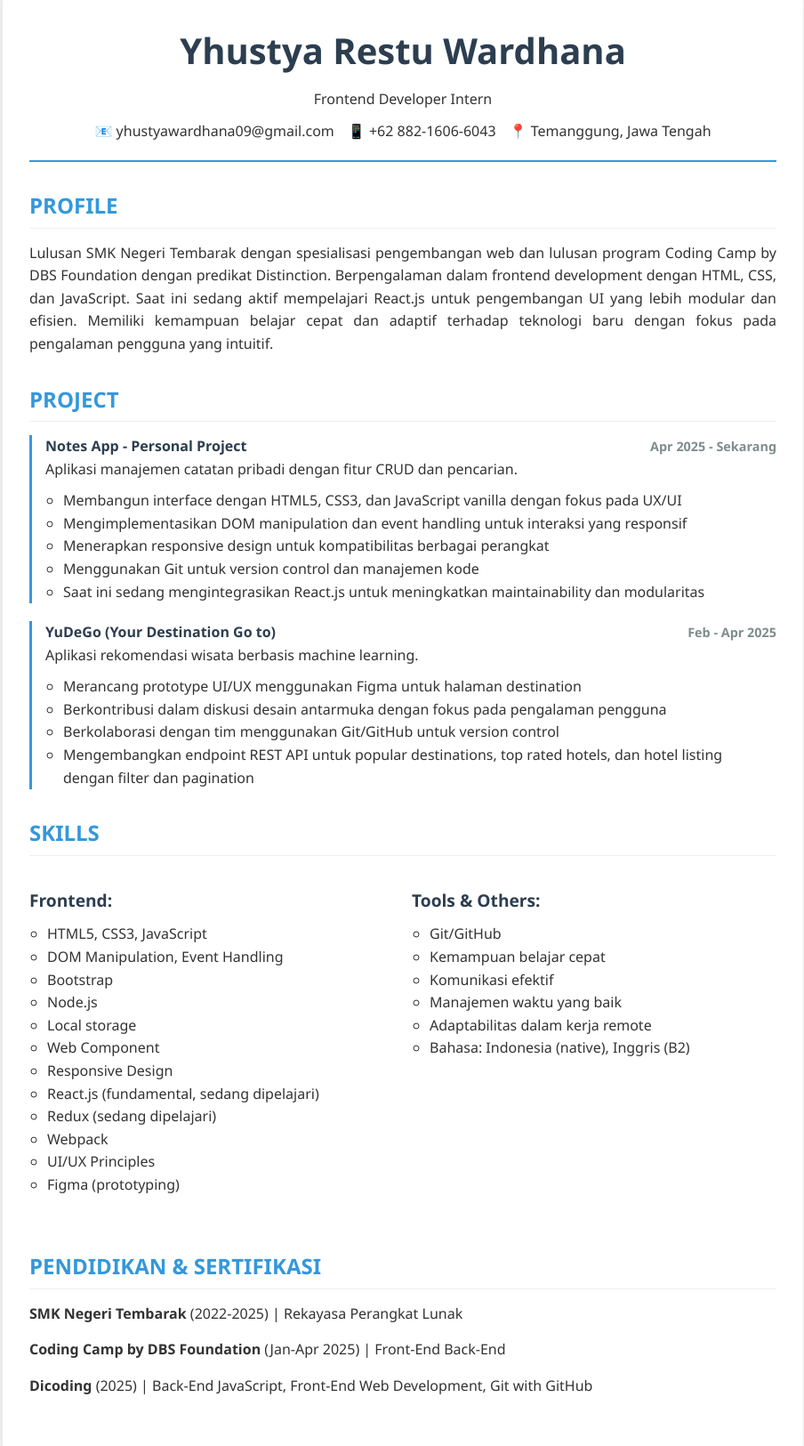
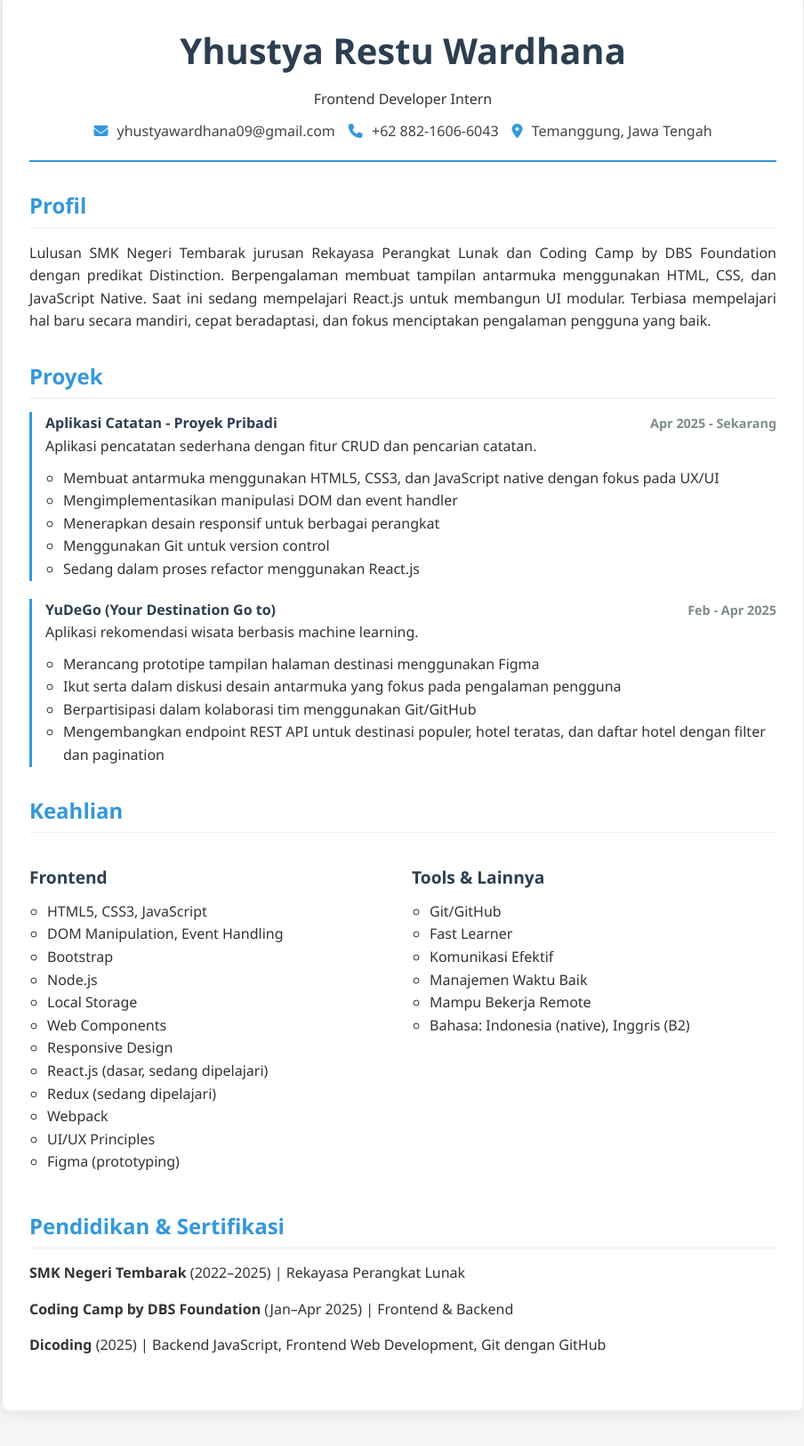
Before and after one commit to wrdhn/My-Resume, a plain HTML site: page index.html in a window 1280 px wide. Shown: the part 45-1670 px from the top of the page at 89% size, without its empty margins (187-1091 px from the left). Drawn offline with Linux system fonts and the light colour scheme.

Commit message:
Update index.html

```diff
--- a/index.html
+++ b/index.html
@@ -1,9 +1,10 @@
 <!DOCTYPE html>
 <html lang="id">
 <head>
-    <meta charset="UTF-8">
-    <meta name="viewport" content="width=device-width, initial-scale=1.0">
-    <title>CV Yhustya Restu Wardhana - Frontend Developer</title>
+  <meta charset="UTF-8" />
+  <meta name="viewport" content="width=device-width, initial-scale=1.0"/>
+  <title>CV - Yhustya Restu Wardhana</title>
+  <link rel="stylesheet" href="https://cdnjs.cloudflare.com/ajax/libs/font-awesome/6.5.0/css/all.min.css" />
   <style>
     * {
       margin: 0;
@@ -54,19 +55,26 @@
       font-size: 1.2rem;
     }
 
-        .contact-info {
+    address {
       display: flex;
       justify-content: center;
       flex-wrap: wrap;
       gap: 15px;
       margin-top: 10px;
+      font-style: normal;
+      color: #444;
     }
 
-        .section {
+    address span i {
+      margin-right: 6px;
+      color: #3498db;
+    }
+
+    section {
       margin-bottom: 30px;
     }
 
-        .project {
+    article.project {
       margin-bottom: 20px;
       padding-left: 15px;
       border-left: 3px solid #3498db;
@@ -97,10 +105,6 @@
       gap: 20px;
     }
 
-        .skills-section {
-            margin-bottom: 20px;
-        }
-
     .profile {
       text-align: justify;
       margin-bottom: 20px;
@@ -123,108 +127,103 @@
   </style>
 </head>
 <body>
-    <div class="container">
+  <main class="container">
     <header>
       <h1>Yhustya Restu Wardhana</h1>
       <p>Frontend Developer Intern</p>
-            <div class="contact-info">
-                <span>📧 yhustyawardhana09@gmail.com</span>
-                <span>📱 +62 882-1606-6043</span>
-                <span>📍 Temanggung, Jawa Tengah</span>
-            </div>
+      <address>
+        <span><i class="fas fa-envelope"></i> yhustyawardhana09@gmail.com</span>
+        <span><i class="fas fa-phone"></i> +62 882-1606-6043</span>
+        <span><i class="fas fa-map-marker-alt"></i> Temanggung, Jawa Tengah</span>
+      </address>
     </header>
 
-        <div class="section">
-            <h2>PROFILE</h2>
+    <section>
+      <h2>Profil</h2>
       <p class="profile">
-                Lulusan SMK Negeri Tembarak dengan spesialisasi pengembangan web dan lulusan program Coding
-                Camp by DBS Foundation dengan predikat Distinction. Berpengalaman dalam frontend
-                development dengan HTML, CSS, dan JavaScript. Saat ini sedang aktif mempelajari React.js untuk
-                pengembangan UI yang lebih modular dan efisien. Memiliki kemampuan belajar cepat dan adaptif
-                terhadap teknologi baru dengan fokus pada pengalaman pengguna yang intuitif.
+        Lulusan SMK Negeri Tembarak jurusan Rekayasa Perangkat Lunak dan Coding Camp by DBS Foundation dengan predikat Distinction. Berpengalaman membuat tampilan antarmuka menggunakan HTML, CSS, dan JavaScript Native. Saat ini sedang mempelajari React.js untuk membangun UI modular. Terbiasa mempelajari hal baru secara mandiri, cepat beradaptasi, dan fokus menciptakan pengalaman pengguna yang baik.
       </p>
-        </div>
+    </section>
 
-        <div class="section">
-            <h2>PROJECT</h2>
+    <section>
+      <h2>Proyek</h2>
 
-            <div class="project">
+      <article class="project">
         <div class="project-title">
-                    <span>Notes App - Personal Project</span>
+          <span>Aplikasi Catatan - Proyek Pribadi</span>
           <span class="project-date">Apr 2025 - Sekarang</span>
         </div>
-                <p>Aplikasi manajemen catatan pribadi dengan fitur CRUD dan pencarian.</p>
+        <p>Aplikasi pencatatan sederhana dengan fitur CRUD dan pencarian catatan.</p>
         <ul>
-                    <li>Membangun interface dengan HTML5, CSS3, dan JavaScript vanilla dengan fokus pada UX/UI</li>
-                    <li>Mengimplementasikan DOM manipulation dan event handling untuk interaksi yang responsif</li>
-                    <li>Menerapkan responsive design untuk kompatibilitas berbagai perangkat</li>
-                    <li>Menggunakan Git untuk version control dan manajemen kode</li>
-                    <li>Saat ini sedang mengintegrasikan React.js untuk meningkatkan maintainability dan modularitas</li>
+          <li>Membuat antarmuka menggunakan HTML5, CSS3, dan JavaScript native dengan fokus pada UX/UI</li>
+          <li>Mengimplementasikan manipulasi DOM dan event handler</li>
+          <li>Menerapkan desain responsif untuk berbagai perangkat</li>
+          <li>Menggunakan Git untuk version control</li>
+          <li>Sedang dalam proses refactor menggunakan React.js</li>
         </ul>
-            </div>
+      </article>
 
-            <div class="project">
+      <article class="project">
         <div class="project-title">
           <span>YuDeGo (Your Destination Go to)</span>
           <span class="project-date">Feb - Apr 2025</span>
         </div>
         <p>Aplikasi rekomendasi wisata berbasis machine learning.</p>
         <ul>
-                    <li>Merancang prototype UI/UX menggunakan Figma untuk halaman destination</li>
-                    <li>Berkontribusi dalam diskusi desain antarmuka dengan fokus pada pengalaman pengguna</li>
-                    <li>Berkolaborasi dengan tim menggunakan Git/GitHub untuk version control</li>
-                    <li>Mengembangkan endpoint REST API untuk popular destinations, top rated hotels, dan hotel listing dengan filter dan pagination</li>
+          <li>Merancang prototipe tampilan halaman destinasi menggunakan Figma</li>
+          <li>Ikut serta dalam diskusi desain antarmuka yang fokus pada pengalaman pengguna</li>
+          <li>Berpartisipasi dalam kolaborasi tim menggunakan Git/GitHub</li>
+          <li>Mengembangkan endpoint REST API untuk destinasi populer, hotel teratas, dan daftar hotel dengan filter dan pagination</li>
         </ul>
-            </div>
-        </div>
+      </article>
+    </section>
 
-        <div class="section">
-            <h2>SKILLS</h2>
+    <section>
+      <h2>Keahlian</h2>
       <div class="skills-container">
-                <div class="skills-section">
-                    <h3>Frontend:</h3>
+        <div>
+          <h3>Frontend</h3>
           <ul>
             <li>HTML5, CSS3, JavaScript</li>
             <li>DOM Manipulation, Event Handling</li>
             <li>Bootstrap</li>
             <li>Node.js</li>
-                        <li>Local storage</li>
-                        <li>Web Component</li>
+            <li>Local Storage</li>
+            <li>Web Components</li>
             <li>Responsive Design</li>
-                        <li>React.js (fundamental, sedang dipelajari)</li>
+            <li>React.js (dasar, sedang dipelajari)</li>
             <li>Redux (sedang dipelajari)</li>
             <li>Webpack</li>
             <li>UI/UX Principles</li>
             <li>Figma (prototyping)</li>
           </ul>
         </div>
-
-                <div class="skills-section">
-                    <h3>Tools & Others:</h3>
+        <div>
+          <h3>Tools & Lainnya</h3>
           <ul>
             <li>Git/GitHub</li>
-                        <li>Kemampuan belajar cepat</li>
-                        <li>Komunikasi efektif</li>
-                        <li>Manajemen waktu yang baik</li>
-                        <li>Adaptabilitas dalam kerja remote</li>
+            <li>Fast Learner</li>
+            <li>Komunikasi Efektif</li>
+            <li>Manajemen Waktu Baik</li>
+            <li>Mampu Bekerja Remote</li>
             <li>Bahasa: Indonesia (native), Inggris (B2)</li>
           </ul>
         </div>
       </div>
-        </div>
+    </section>
 
-        <div class="section">
-            <h2>PENDIDIKAN & SERTIFIKASI</h2>
+    <section>
+      <h2>Pendidikan & Sertifikasi</h2>
       <div class="education-item">
-                <p><strong>SMK Negeri Tembarak</strong> (2022-2025) | Rekayasa Perangkat Lunak</p>
+        <p><strong>SMK Negeri Tembarak</strong> (2022–2025) | Rekayasa Perangkat Lunak</p>
       </div>
       <div class="education-item">
-                <p><strong>Coding Camp by DBS Foundation</strong> (Jan-Apr 2025) | Front-End Back-End</p>
+        <p><strong>Coding Camp by DBS Foundation</strong> (Jan–Apr 2025) | Frontend & Backend</p>
       </div>
       <div class="education-item">
-                <p><strong>Dicoding</strong> (2025) | Back-End JavaScript, Front-End Web Development, Git with GitHub</p>
+        <p><strong>Dicoding</strong> (2025) | Backend JavaScript, Frontend Web Development, Git dengan GitHub</p>
       </div>
-        </div>
-    </div>
+    </section>
+  </main>
 </body>
 </html>
```
Lines whose indentation alone changed are shown as unchanged.
